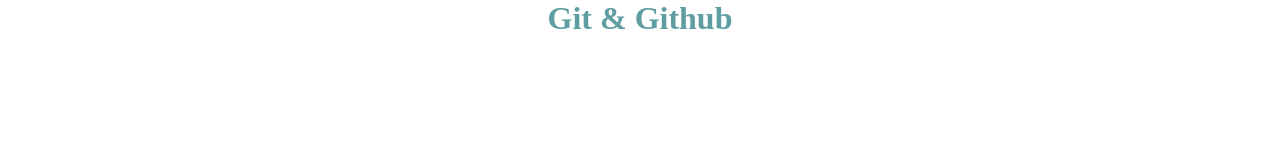
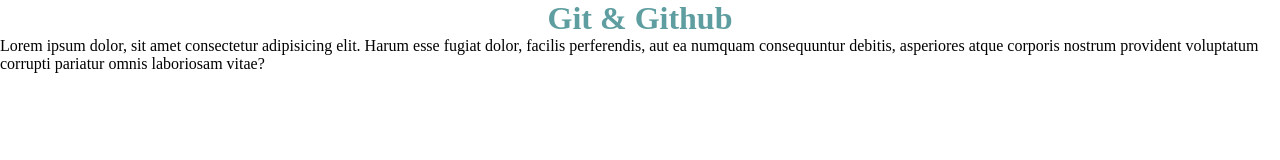
Before and after one commit to Avilakhaing1993/git-test, a plain HTML site: page index.html in a window 1280 px wide. Drawn offline with Linux system fonts and the light colour scheme.

Commit message:
second commit

```diff
--- a/index.html
+++ b/index.html
@@ -8,6 +8,7 @@
 </head>
 <body>
     <h1>Git & Github</h1>
+    <p>Lorem ipsum dolor, sit amet consectetur adipisicing elit. Harum esse fugiat dolor, facilis perferendis, aut ea numquam consequuntur debitis, asperiores atque corporis nostrum provident voluptatum corrupti pariatur omnis laboriosam vitae?</p>
 
 </body>
 </html>
```
